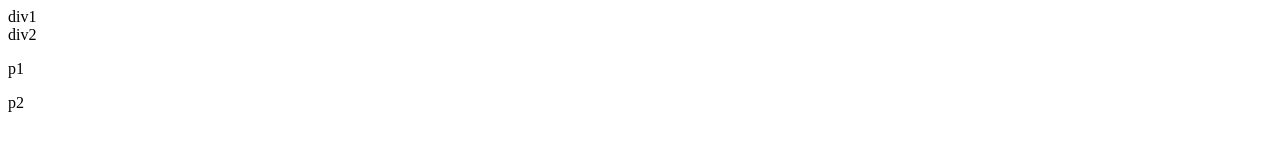
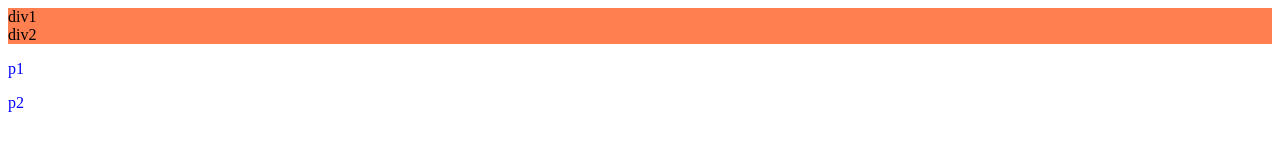
Before and after one commit to Scrag87/TypeScriptLearning, a plain HTML site: page index.html in a window 1280 px wide. Drawn offline with Linux system fonts and the light colour scheme.

Commit message:
css style&connect

```diff
--- a/index.html
+++ b/index.html
@@ -3,6 +3,7 @@
 <head>
 	<meta charset="UTF-8">
 	<title>Title</title>
+	<link href="main.css" rel="stylesheet">
 </head>
 <body>
 <div id="div1">div1</div>
--- a/main.css
+++ b/main.css
@@ -0,0 +1,7 @@
+div {
+	background-color: coral;
+}
+
+p {
+	color: blue;
+}
```
